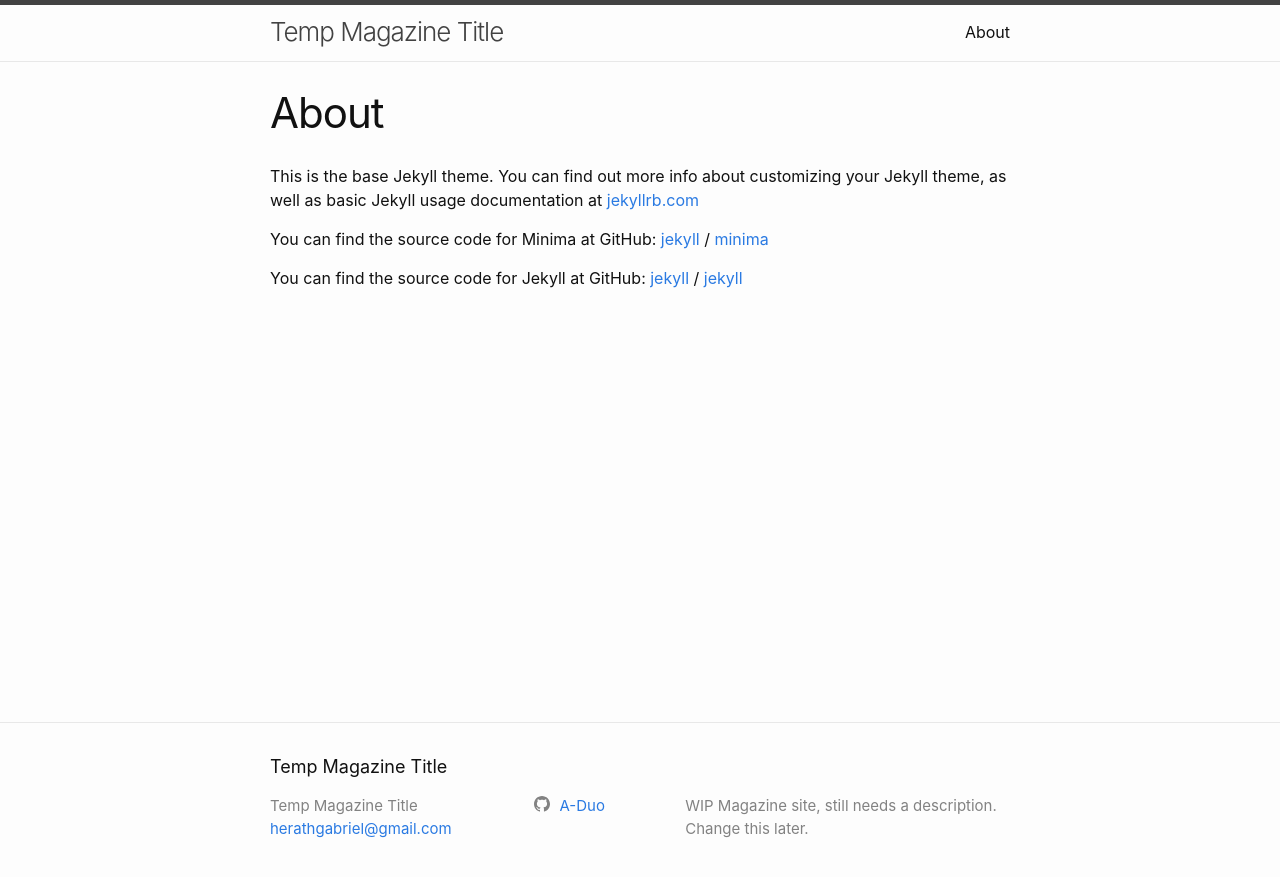
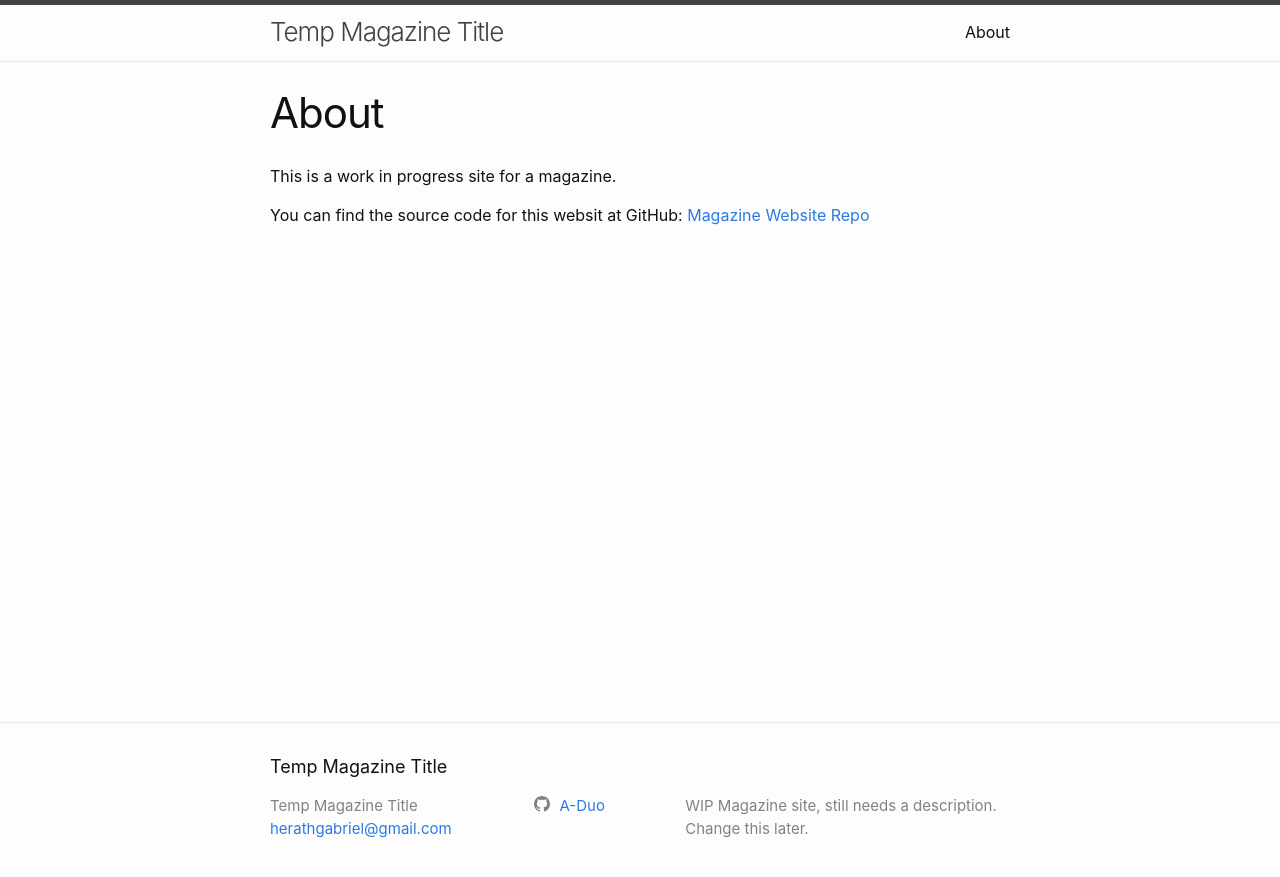
Before and after one commit to A-Duo/a-duo.github.io, a Jekyll site: the page built from about.markdown, in a window 1280 px wide. Shown: the top 877 px of the page. Built offline with Jekyll 4.4.1, drawn with Linux system fonts in a browser that asks for light colours.

Commit message:
Small changes

```diff
--- a/about.markdown
+++ b/about.markdown
@@ -4,15 +4,7 @@ title: About
 permalink: /about/
 ---
 
-This is the base Jekyll theme. You can find out more info about customizing your Jekyll theme, as well as basic Jekyll usage documentation at [jekyllrb.com](https://jekyllrb.com/)
+This is a work in progress site for a magazine.
 
-You can find the source code for Minima at GitHub:
-[jekyll][jekyll-organization] /
-[minima](https://github.com/jekyll/minima)
-
-You can find the source code for Jekyll at GitHub:
-[jekyll][jekyll-organization] /
-[jekyll](https://github.com/jekyll/jekyll)
-
-
-[jekyll-organization]: https://github.com/jekyll
+You can find the source code for this websit at GitHub:
+[Magazine Website Repo](https://github.com/A-Duo/magazine)
```
